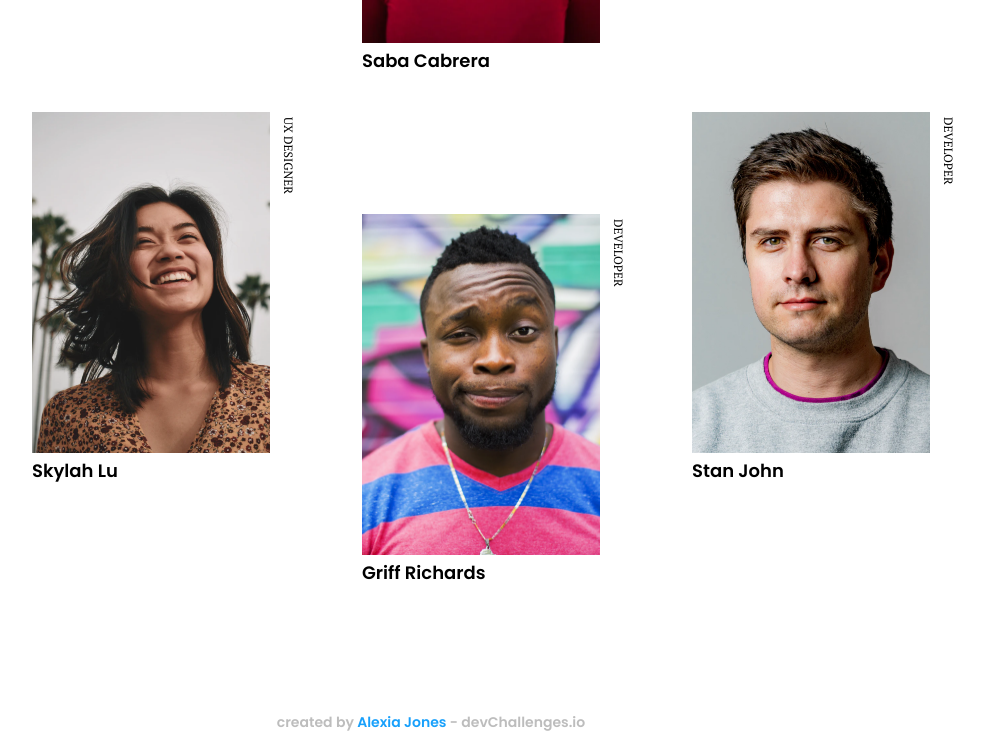
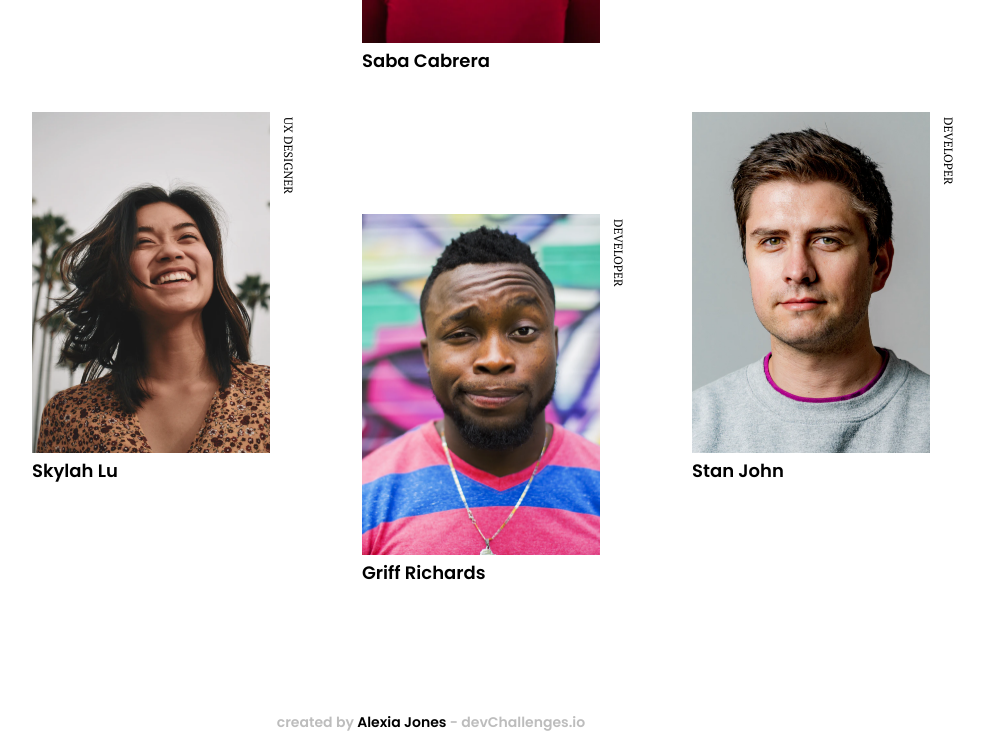
Before and after one commit to jonesalexia/my-team-page-project, a plain HTML site: page index.html in a window 1280 px wide. In both pictures the pointer is over the link "Alexia Jones". Shown: the part 736-1477 px from the top of the page, without its empty margins (209-1193 px from the left). Drawn offline with Linux system fonts and the light colour scheme.

Commit message:
new update

```diff
--- a/style.css
+++ b/style.css
@@ -238,5 +238,5 @@ a {
 }
 
 a:hover {
-	color: #18a0fb;
+	color: #000000;
 }
```
